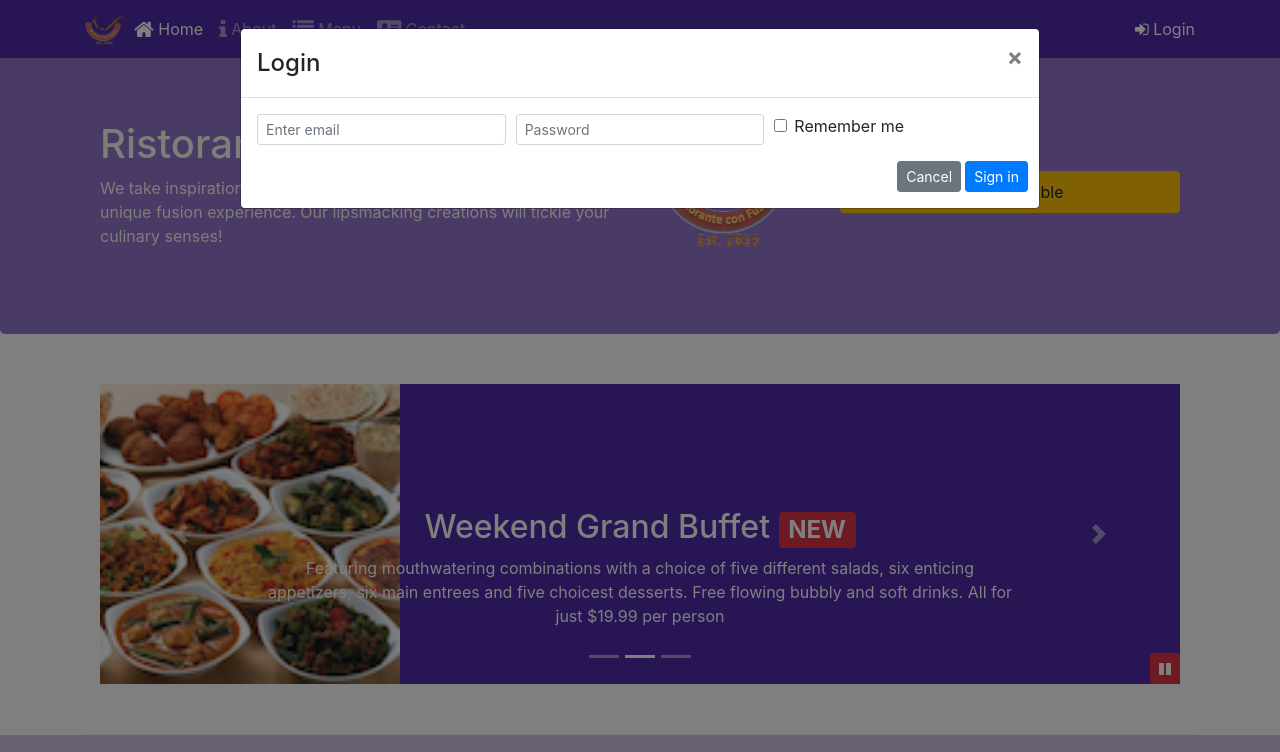
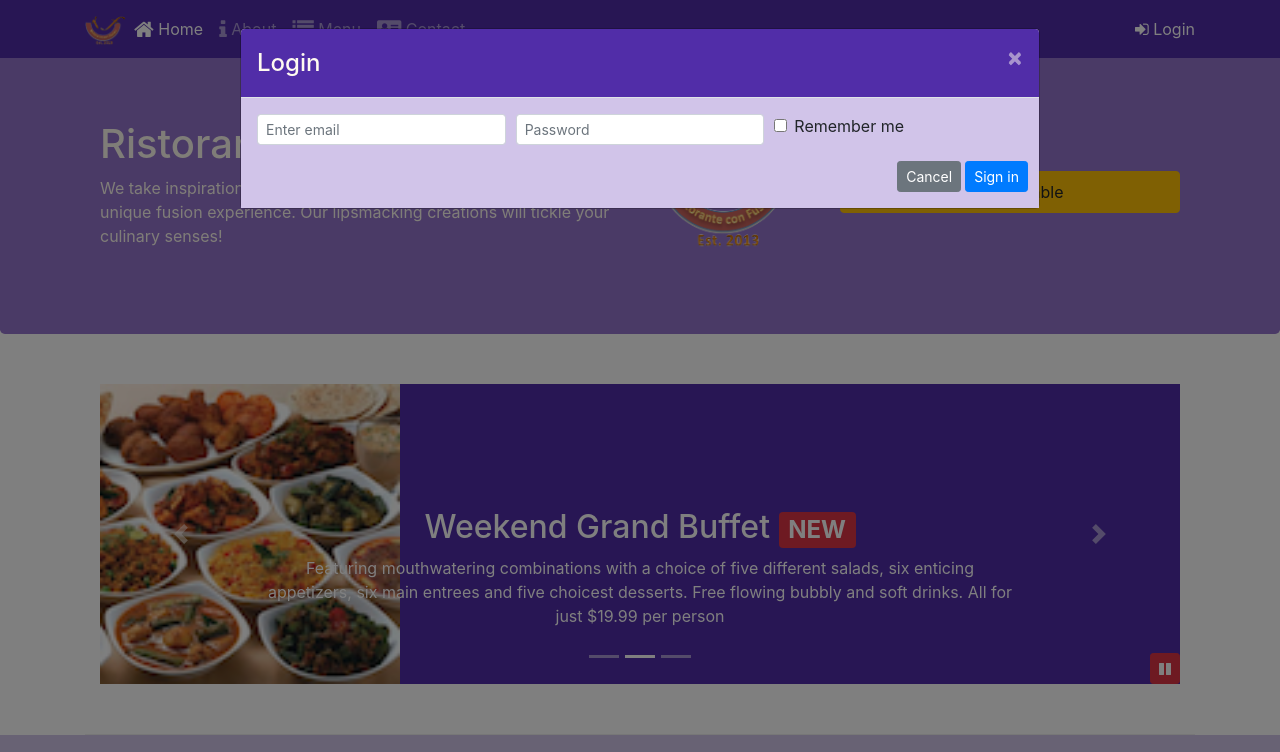
Before and after one commit to rkstrdee/conFusion, a website: page index.html in a window 1280 px wide. Both pictures are taken after a click on the link "Login". Shown: the top 752 px of the page. Drawn offline with nearby package versions, Linux system fonts and the light colour scheme.

Commit message:
Assignment 4

```diff
--- a/css/styles.scss
+++ b/css/styles.scss
@@ -74,3 +74,15 @@ body{
     bottom: 0px;
     z-index: 1;
 }
+
+.modal-header{
+    background-color: $background-dark;
+    color: floralwhite;
+    button{
+        color: floralwhite;
+    }
+}
+
+.modal-body{
+    background-color: $background-pale;
+}
--- a/index.html
+++ b/index.html
@@ -171,7 +171,7 @@
                                 class="fa fa-address-card fa-lg"></span> Contact</a></li>
                 </ul>
                 <span class="navbar-text">
-                    <a data-toggle="modal" data-target="#loginModal">
+                    <a id='loginModalbtn'>
                         <span class="fa fa-sign-in"></span> Login</a>
                 </span>
             </div>
@@ -200,8 +200,7 @@
                 </div>
 
                 <div class="col-12 col-sm align-self-center">
-                    <a role="button" class="btn btn-block nav-link btn-warning" data-toggle="modal" data-html="true"
-                        data-target="#exampleModal" title="Or Call us at  <br><strong>+852 12345678</strong>"
+                    <a role="button" id="reservetable" class="btn btn-block nav-link btn-warning" title="Or Call us at  <br><strong>+852 12345678</strong>"
                         data-placement="bottom" href="#reserveform">Reserve Table</a>
                 </div>
             </div>
@@ -394,6 +393,18 @@
                     $("#carouselButton").children("span").addClass('fa-pause');
                 }
             });
+
+        $('#reservetable').click(
+            function(){
+                $('#exampleModal').modal();
+            }
+        );
+        $('#loginModalbtn').click(
+            function(){
+                $('#loginModal').modal();
+            }
+        );
+
     </script>
 </body>
 
```
Also changed, not shown: css/styles.css.
